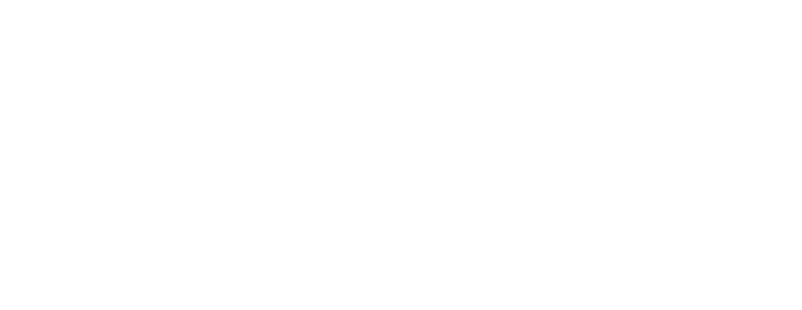
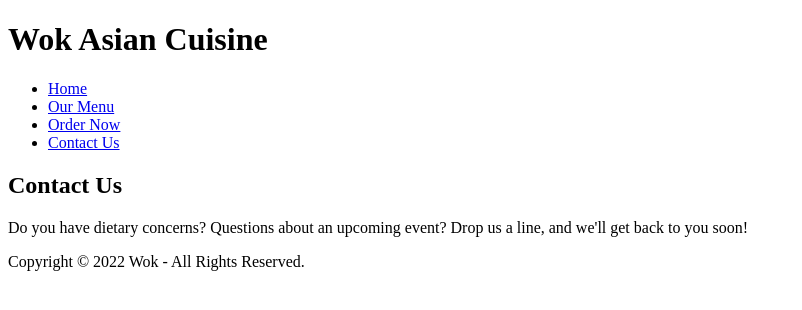
Before and after one commit to ddmoore9/final, a plain HTML site: page contact.html in a window 1280 px wide. Shown: the whole page, without its empty margins (0-802 px from the left). Drawn offline with Linux system fonts and the light colour scheme.

Commit message:
Finishing HTML

```diff
--- a/contact.html
+++ b/contact.html
@@ -7,3 +7,26 @@
 		<meta name="description" content="Contact page for Wok Asian Cuisine">
 		<link href="styles.css" rel="stylesheet">
 	</head>
+	<body>
+		<header>
+			<h1>Wok Asian Cuisine</h1>
+		</header>
+	</body>
+	<nav>
+		<ul>
+			<li><a href="index.html">Home</a></li>
+			<li><a href="#">Our Menu</a></li>
+			<li><a href="#">Order Now</a></li>
+			<li><a href="contact.html">Contact Us</a></li>
+		</ul>
+	</nav>
+	<main>
+		<h2>Contact Us</h2>
+		<p>Do you have dietary concerns? Questions about an upcoming event? Drop us a line, and we'll get back to you soon! </p>
+
+	</main>
+
+
+	<footer>
+		Copyright &copy; 2022 Wok - All Rights Reserved.
+	</footer>
```
Also changed, not shown: index.html (+3 -1 lines).
